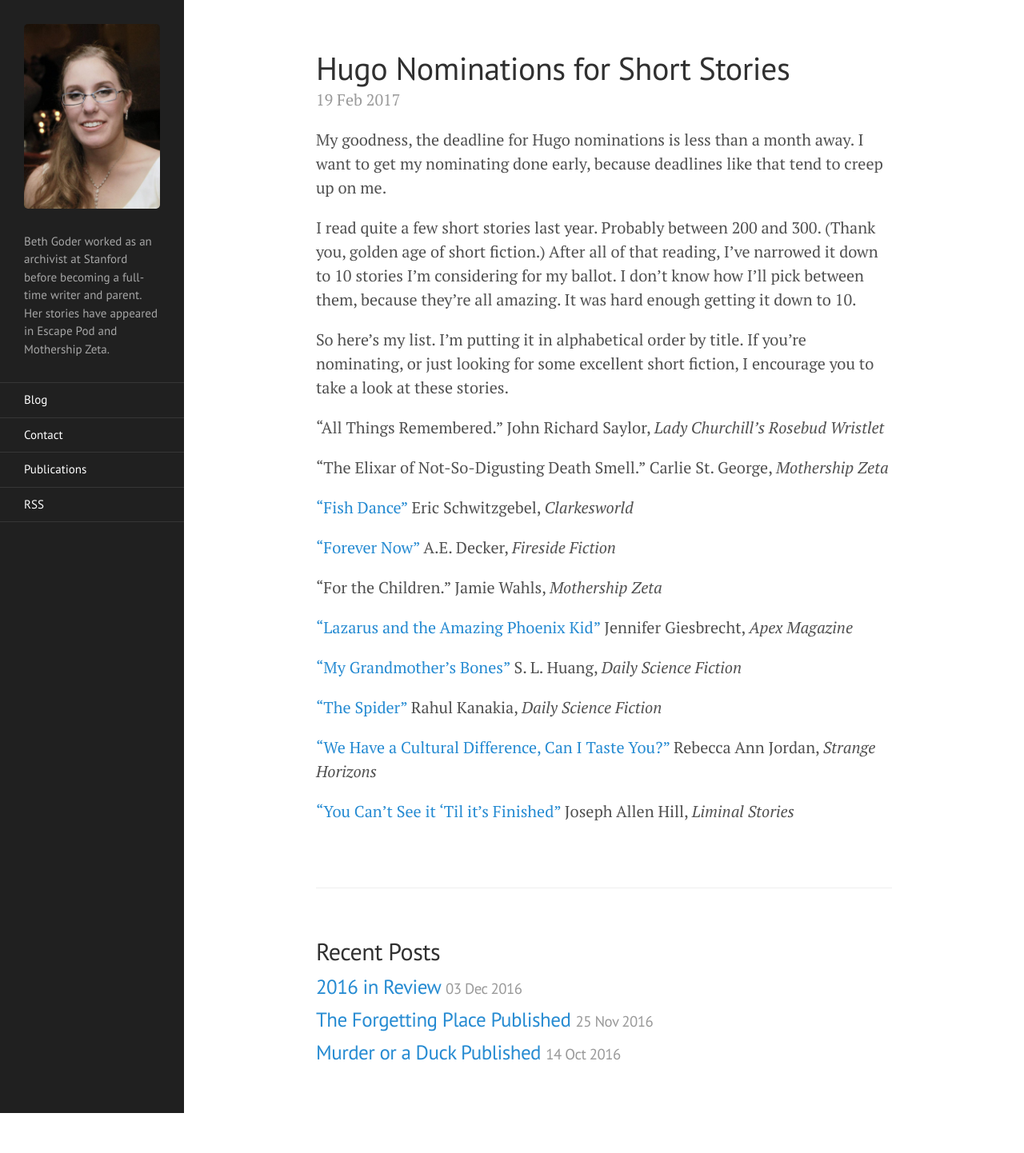
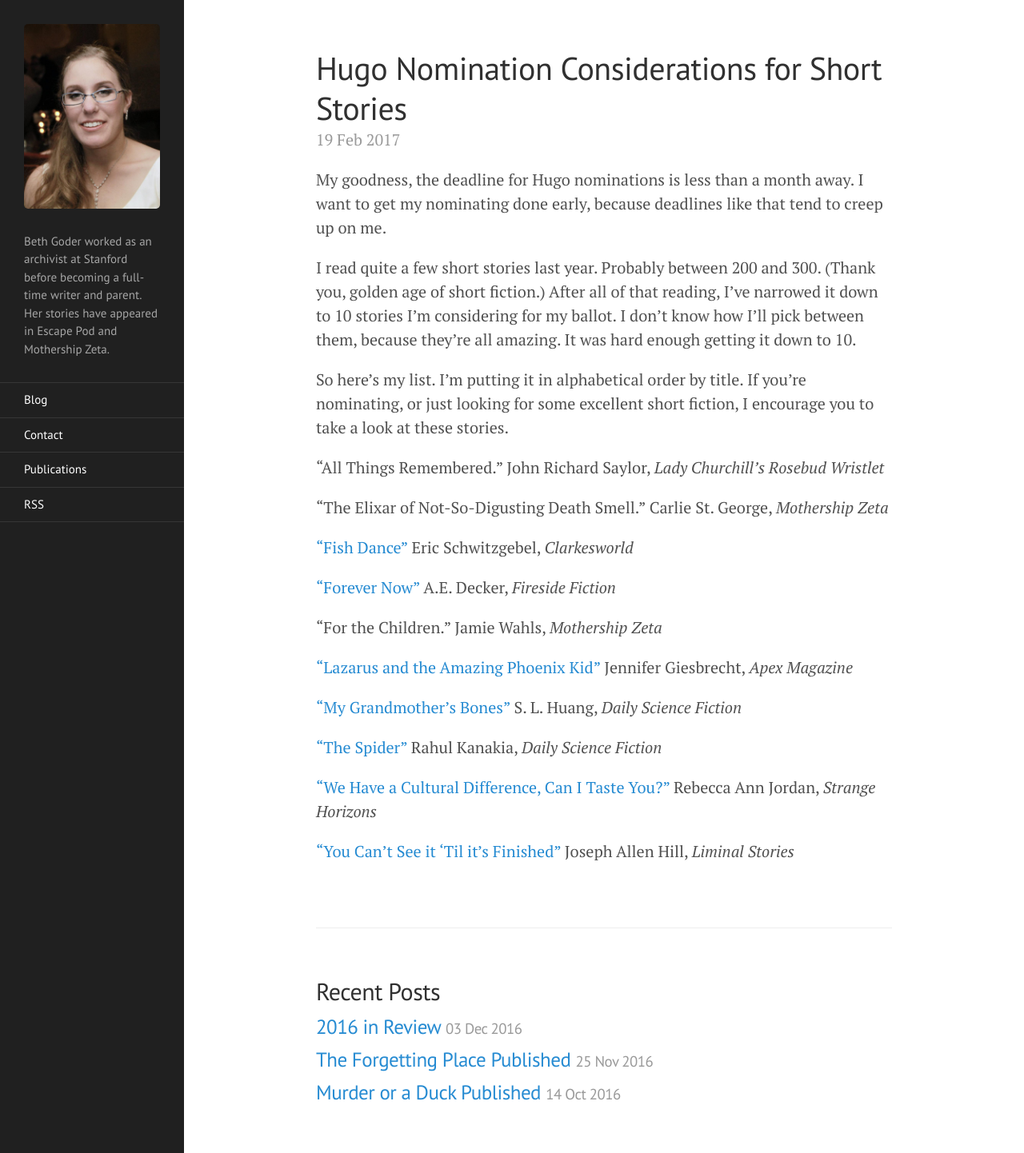
Before and after one commit to BethGoder/BethGoder.github.io, a Jekyll site: the page built from _posts/2017-02-19-Hugo-Nominations-Short-Stories.markdown, in a window 1280 px wide. Shown: the whole page at 80% size. Built offline with Jekyll 4.4.1, drawn with Linux system fonts in a browser that asks for light colours; before the commit the page ends 1392 px from its top, so only the background shows below that.

Commit message:
Update 2017-02-19-Hugo-Nominations-Short-Stories.markdown

```diff
--- a/_posts/2017-02-19-Hugo-Nominations-Short-Stories.markdown
+++ b/_posts/2017-02-19-Hugo-Nominations-Short-Stories.markdown
@@ -1,5 +1,5 @@
 ---
-title: Hugo Nominations for Short Stories
+title: Hugo Nomination Considerations for Short Stories
 date: 2017-02-19 010:24:58
 ---
 
```
